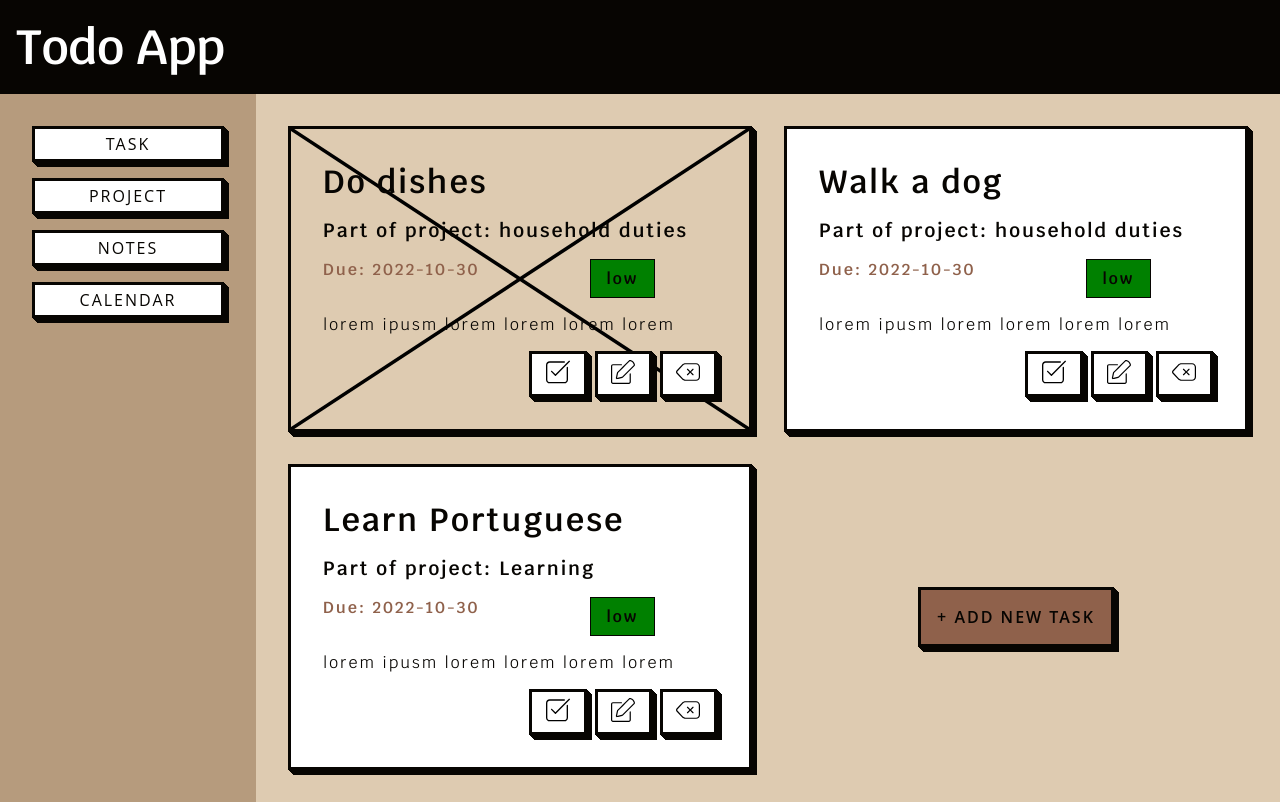
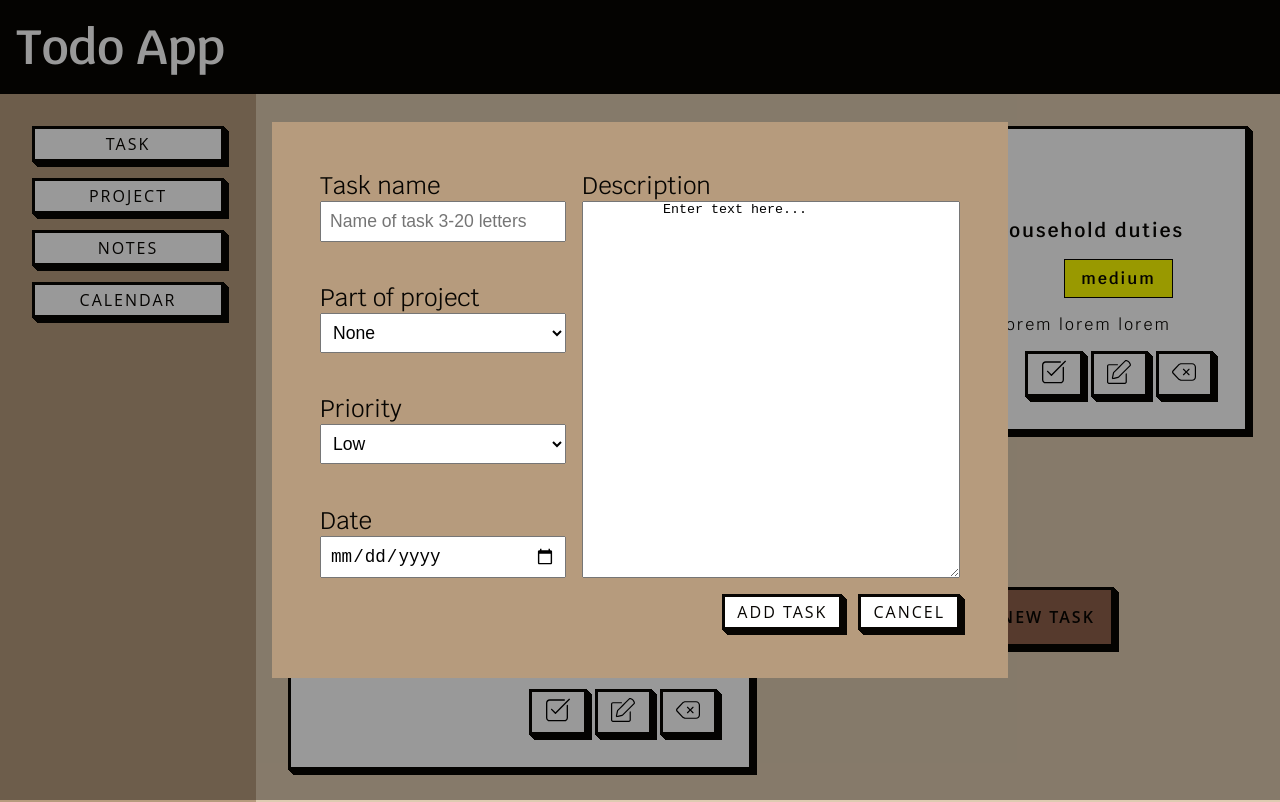
Before and after one commit to tomaszwasik31/todo-list, a website built with webpack: page dist/index.html in a window 1280 px wide. Both pictures are taken after a click on the element "+ ADD NEW TASK". Built offline with nearby package versions, Linux system fonts and the light colour scheme.

Commit message:
new task form, status, add, delete functions

```diff
--- a/src/index.js
+++ b/src/index.js
@@ -1,6 +1,6 @@
 // const taskPage = () => {
 //   const content = document.querySelector("#content");
-//   let taskIndex = 1;
+//   let index = 1;
 
 //   class Task {
 //     constructor(name, date, status) {
@@ -34,16 +34,16 @@
 //     if (task.status == false) {
 //       taskWrapper
 //         .appendChild(createDiv("class", "task"))
-//         .setAttribute("id", `task-${taskIndex}`);
-//       renderTaskContent(taskIndex);
+//         .setAttribute("id", `task-${index}`);
+//       renderTaskContent(index);
 //     } else {
 //       taskWrapper
 //         .appendChild(createDiv("class", "task done"))
-//         .setAttribute("id", `task-${taskIndex}`);
-//       renderTaskContent(taskIndex);
+//         .setAttribute("id", `task-${index}`);
+//       renderTaskContent(index);
 //     }
 
-//     taskIndex++;
+//     index++;
 //   };
 
 //   const renderTaskContent = (index) => {
@@ -68,7 +68,7 @@
 //   };
 
 //   const renderAllTask = () => {
-//     taskIndex = 1;
+//     index = 1;
 //     taskArray.forEach((e) => {
 //       createTaskDiv(e);
 //     });
@@ -105,7 +105,7 @@
 //     const form = document.querySelector("#form-new-task");
 //     form.reset();
 //   };
-//   const showFormNew = () => {
+//   const showHideForm = () => {
 //     const form = document.querySelector("#form-wrapper");
 //     form.style.display = "flex";
 //   };
@@ -117,10 +117,10 @@
 
 //   window.onload = () => {
 //     const form = document.querySelector("#form-new-task");
-//     form.onsubmit = submitted;
+//     form.onsubmit = submittedNewTask;
 //   };
 
-//   const submitted = (event) => {
+//   const submittedNewTask = (event) => {
 //     event.preventDefault();
 //     const taskName = document.querySelector("[name='name']").value;
 //     const taskDate = document.querySelector("[name='date']").value;
@@ -133,7 +133,7 @@
 
 //   const bindEvents = () => {
 //     const newTaskBtn = document.querySelector("#add-task-btn");
-//     newTaskBtn.addEventListener("click", showFormNew);
+//     newTaskBtn.addEventListener("click", showHideForm);
 
 //     const cancelBtn = document.querySelector("#form-btn-cancel");
 //     cancelBtn.addEventListener("click", hideFormNew);
@@ -190,10 +190,11 @@
 }
 
 class Task {
-  constructor(name, projectName, date, description, status) {
+  constructor(name, projectName, date, priority, description, status) {
     this.name = name;
     this.projectName = projectName;
     this.date = date;
+    this.priority = priority;
     this.description = description;
     this.status = status;
   }
@@ -204,6 +205,7 @@ let taskArray = [
     "Do dishes",
     "household duties",
     "2022-10-30",
+    "low",
     "lorem ipusm lorem lorem lorem lorem",
     true
   ),
@@ -211,6 +213,7 @@ let taskArray = [
     "Walk a dog",
     "household duties",
     "2022-10-30",
+    "medium",
     "lorem ipusm lorem lorem lorem lorem",
     false
   ),
@@ -218,22 +221,23 @@ let taskArray = [
     "Learn Portuguese",
     "Learning",
     "2022-10-30",
+    "high",
     "lorem ipusm lorem lorem lorem lorem",
     false
   ),
 ];
 const taskPage = () => {
   const content = document.querySelector("#content");
-  let taskIndex;
+
   let index;
 
-  const renderContainer = (task) => {
+  const renderTask = (task) => {
     const container = document.createElement("div");
     container.classList.add("container");
-    if (task.status==true){
+    if (task.status == true) {
       container.classList.add("task-done");
     }
-    container.id = `task-${taskIndex}`;
+    container.id = `task-${index}`;
     content.appendChild(container);
 
     renderData(container, task);
@@ -246,10 +250,10 @@ const taskPage = () => {
   };
 
   const renderAllTask = () => {
-    taskIndex = 1;
+    index = 1;
     taskArray.forEach((e) => {
-      renderContainer(e);
-      taskIndex++;
+      renderTask(e);
+      index++;
     });
   };
   const renderAddBtn = () => {
@@ -306,8 +310,8 @@ const taskPage = () => {
     container.appendChild(projectDate);
 
     const priority = document.createElement("p");
-    priority.classList.add("priority", "low");
-    priority.innerText = "low";
+    priority.classList.add("priority", `${task.priority}`);
+    priority.innerText = task.priority;
     container.appendChild(priority);
 
     const txt = document.createElement("p");
@@ -317,11 +321,11 @@ const taskPage = () => {
   };
 
   const bindEvents = () => {
-    // const newTaskBtn = document.querySelector("#add-task-btn");
-    // newTaskBtn.addEventListener("click", showFormNew);
+    const newTaskBtn = document.querySelector("#add-task-btn");
+    newTaskBtn.addEventListener("click", showHideForm);
 
-    // const cancelBtn = document.querySelector("#form-btn-cancel");
-    // cancelBtn.addEventListener("click", hideFormNew);
+    const cancelBtn = document.querySelector("#form-btn-cancel");
+    cancelBtn.addEventListener("click", showHideForm);
 
     const statusTask = document.querySelectorAll(".status");
     statusTask.forEach((e) => {
@@ -332,6 +336,11 @@ const taskPage = () => {
     deleteTask.forEach((e) => {
       e.addEventListener("click", deleteStatus);
     });
+  };
+
+  const showHideForm = () => {
+    const form = document.querySelector(".form-wrapper");
+    form.classList.toggle("hidden");
   };
 
   const changeStatus = (e) => {
@@ -357,6 +366,41 @@ const taskPage = () => {
   const clearContent = () => {
     content.innerHTML = "";
   };
+
+  window.onload = () => {
+    const form = document.querySelector("#form-new-task");
+    form.onsubmit = submittedNewTask;
+  };
+
+  const submittedNewTask = (event) => {
+    event.preventDefault();
+    const taskName = document.querySelector("[name='name']").value;
+    const projectName = document.querySelector("[name='project-name']").value;
+    const taskDate = document.querySelector("[name='date']").value;
+    const taskPriority = document.querySelector("[name='priority']").value;
+    const taskDescription = document.querySelector(
+      "[name='description']"
+    ).value;
+
+    taskArray.push(
+      new Task(
+        taskName,
+        projectName,
+        taskDate,
+        taskPriority,
+        taskDescription,
+        false
+      )
+    );
+    renderAll();
+    resetForm();
+    showHideForm();
+  };
+
+  const resetForm = () => {
+    const form = document.querySelector("#form-new-task");
+    form.reset();
+  };
   const renderAll = () => {
     clearContent();
     renderAllTask();
```
Also changed, not shown: dist/index.html, dist/main.js, dist/style.css.
